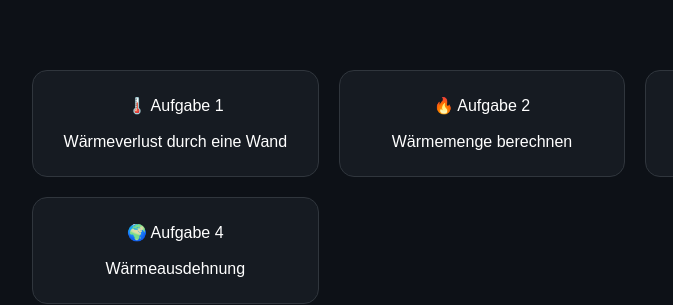
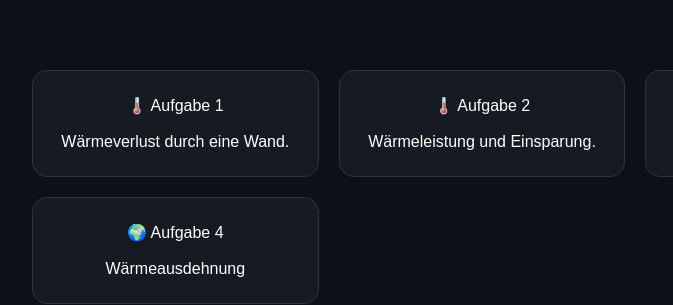
Before and after one commit to eddokipka/Physik, a plain HTML site: page waermeaufgaben.html in a window 1280 px wide. Shown: the part 148-453 px from the top of the page, 158-831 px from the left. Drawn offline with Linux system fonts and the light colour scheme.

Commit message:
Update waermeaufgaben.html

```diff
--- a/waermeaufgaben.html
+++ b/waermeaufgaben.html
@@ -61,13 +61,13 @@ h1{
 <a class="card" href="1_Waermeverlust_Wand.html">
     🌡️ Aufgabe 1
     <br><br>
-    Wärmeverlust durch eine Wand
+    Wärmeverlust durch eine Wand.
 </a>
 
-<a class="card" href="waerme2.html">
-    🔥 Aufgabe 2
+<a class="card" href="2_Uebungsaufgabe_Waermeleistung.html">
+    🌡️ Aufgabe 2
     <br><br>
-    Wärmemenge berechnen
+    Wärmeleistung und Einsparung.
 </a>
 
 <a class="card" href="waerme3.html">
```
